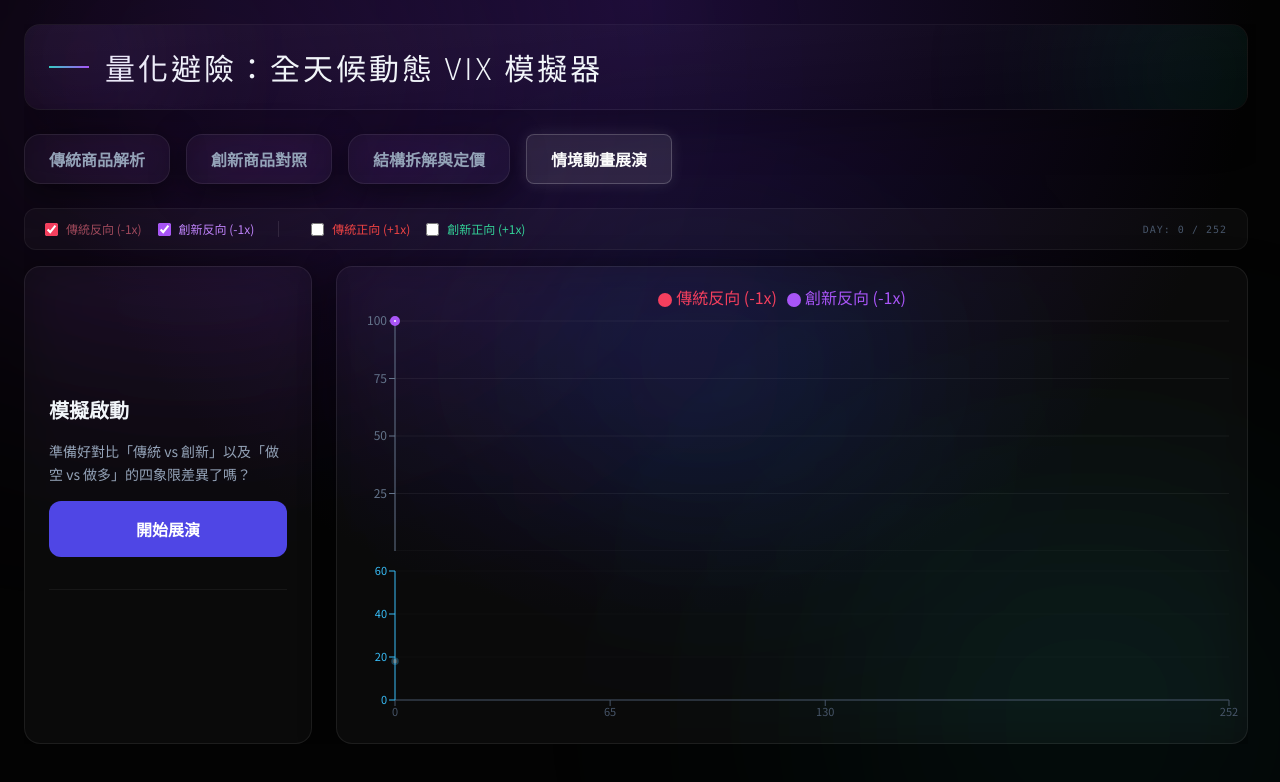
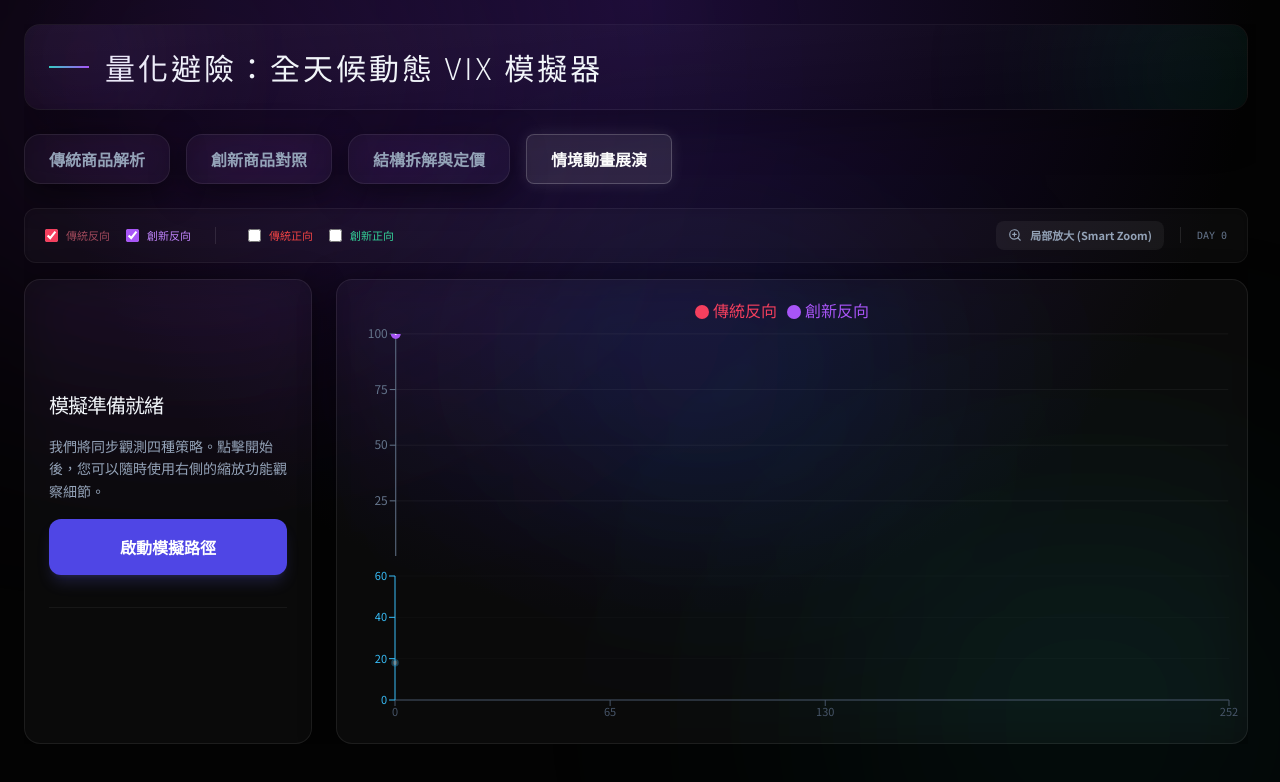
Before and after one commit to jerry0519-nycu/vix_simulator, a Next.js app: page / in a window 1280 px wide. Both pictures are taken after a click on the button "情境動畫展演". Shown: the top 782 px of the page. Built offline with nearby package versions, Linux system fonts and the light colour scheme.

Commit message:
add smart zoom feature to story mode

```diff
--- a/src/components/StoryMode.tsx
+++ b/src/components/StoryMode.tsx
@@ -4,7 +4,7 @@ import React, { useState, useEffect, useMemo } from "react";
 import { SimulationParams, DailyData, useSimulation } from "@/hooks/useSimulation";
 import { GlassCard } from "./ui/GlassCard";
 import { StoryChart } from "./charts/StoryChart";
-import { Play, Pause, ChevronRight, RotateCcw, AlertTriangle, Settings2 } from "lucide-react";
+import { Play, Pause, ChevronRight, RotateCcw, AlertTriangle, Settings2, ZoomIn, ZoomOut } from "lucide-react";
 
 type StoryModeProps = {
   data: DailyData[];
@@ -18,13 +18,15 @@ export function StoryMode({ data, params, shocks }: StoryModeProps) {
   const [isPaused, setIsPaused] = useState(false);
   const [phase, setPhase] = useState<0 | 1 | 2 | 3>(0);
 
+  // 縮放狀態
+  const [isZoomed, setIsZoomed] = useState(false);
+
   // 控制四條線路顯示
-  const [showTradShort, setShowTradShort] = useState(true); // 傳統反向
-  const [showTradLong, setShowTradLong] = useState(false); // 傳統正向
-  const [showInnShort, setShowInnShort] = useState(true);  // 創新反向
-  const [showInnLong, setShowInnLong] = useState(false);   // 創新正向
+  const [showTradShort, setShowTradShort] = useState(true);
+  const [showTradLong, setShowTradLong] = useState(false);
+  const [showInnShort, setShowInnShort] = useState(true);
+  const [showInnLong, setShowInnLong] = useState(false);
 
-  // 展演專用參數：固定正負 1 倍槓桿
   const storyParams = useMemo(() => ({ ...params, initialVix: 18 }), [params]);
   const shortParams = useMemo(() => ({ ...storyParams, leverage: -1.0 }), [storyParams]);
   const longParams = useMemo(() => ({ ...storyParams, leverage: 1.0 }), [storyParams]);
@@ -94,24 +96,23 @@ export function StoryMode({ data, params, shocks }: StoryModeProps) {
       case 0:
         return (
           <div className="space-y-4">
-            <h3 className="text-xl font-bold text-slate-100">模擬啟動</h3>
-            <p className="text-slate-400 text-sm leading-relaxed">準備好對比「傳統 vs 創新」以及「做空 vs 做多」的四象限差異了嗎？</p>
-            <button onClick={handleNextPhase} className="w-full py-4 bg-indigo-600 hover:bg-indigo-500 rounded-xl text-white font-bold transition-all">
-              開始展演
+            <h3 className="text-xl font-bold text-slate-100 font-light tracking-tighter">模擬準備就緒</h3>
+            <p className="text-slate-400 text-sm leading-relaxed">我們將同步觀測四種策略。點擊開始後，您可以隨時使用右側的縮放功能觀察細節。</p>
+            <button onClick={handleNextPhase} className="w-full py-4 bg-indigo-600 hover:bg-indigo-500 rounded-xl text-white font-bold transition-all shadow-lg shadow-indigo-500/20">
+              啟動模擬路徑
             </button>
           </div>
         );
       case 1:
         return (
           <div className="space-y-4 animate-in fade-in slide-in-from-bottom-4">
-            <h3 className="text-xl font-bold text-blue-400">階段一：平靜期的差異</h3>
-            <p className="text-slate-300 text-sm leading-relaxed">
-              <span className="text-emerald-400">創新正向</span> 靠收租顯著優於 <span className="text-red-400">傳統正向</span>。<br/>
-              <span className="text-purple-400">創新反向</span> 因保費略遜於 <span className="text-rose-400 text-opacity-60">傳統反向</span>。
+            <h3 className="text-xl font-bold text-blue-400">階段一：低波動盤整</h3>
+            <p className="text-slate-300 text-sm leading-relaxed italic">
+              提示：此時您可以點擊右上角的 <span className="text-white">Zoom</span>，觀察創新正向是如何緩慢拉開與傳統型的差距。
             </p>
             {!isPlaying && currentDay === targetDay && (
               <button onClick={handleNextPhase} className="w-full py-4 bg-red-600 hover:bg-red-500 rounded-xl text-white font-bold">
-                <AlertTriangle size={20} className="inline mr-2" /> 觸發黑天鵝
+                引發極端風險
               </button>
             )}
           </div>
@@ -119,15 +120,13 @@ export function StoryMode({ data, params, shocks }: StoryModeProps) {
       case 2:
         return (
           <div className="space-y-4 animate-in fade-in slide-in-from-bottom-4">
-            <h3 className="text-xl font-bold text-red-500">階段二：暴漲與存續</h3>
+            <h3 className="text-xl font-bold text-red-500">階段二：黑天鵝降臨</h3>
             <p className="text-slate-300 text-sm leading-relaxed">
-              VIX 暴漲！傳統反向歸零。<br/>
-              <span className="text-purple-400 font-bold">創新反向</span> 成功存活。<br/>
-              <span className="text-emerald-400 font-bold">創新正向</span> 則大幅獲利。
+              VIX 暴漲引發連鎖反應。傳統做空產品面臨清算，而避險引擎在此時發揮決定性作用。
             </p>
             {!isPlaying && currentDay === targetDay && (
               <button onClick={handleNextPhase} className="w-full py-4 bg-blue-600 hover:bg-blue-500 rounded-xl text-white font-bold">
-                下一步
+                查看清算結果
               </button>
             )}
           </div>
@@ -135,12 +134,12 @@ export function StoryMode({ data, params, shocks }: StoryModeProps) {
       case 3:
         return (
           <div className="space-y-4">
-            <h3 className="text-xl font-bold text-teal-400">模擬總結</h3>
-            <p className="text-slate-300 text-sm leading-relaxed">
-              創新引擎為兩類商品都帶來了更好的風險調整後收益。
+            <h3 className="text-xl font-bold text-teal-400">模擬結束</h3>
+            <p className="text-slate-300 text-sm leading-relaxed font-light">
+              通過對稱式的策略組裝，我們實現了全天候的風險控管。
             </p>
             <button onClick={handleReset} className="w-full py-4 bg-slate-700 hover:bg-slate-600 rounded-xl text-white font-bold">
-              重新開始
+              重置場景
             </button>
           </div>
         );
@@ -149,42 +148,57 @@ export function StoryMode({ data, params, shocks }: StoryModeProps) {
 
   return (
     <div className="flex flex-col h-full overflow-hidden max-h-[calc(100vh-160px)]">
-      {/* 四選一控制列 */}
-      <div className="flex items-center justify-between bg-white/[0.03] border border-white/[0.05] p-3 px-5 rounded-xl mb-4 shrink-0">
+      {/* 增強型控制列 */}
+      <div className="flex items-center justify-between bg-white/[0.03] border border-white/[0.05] p-3 px-5 rounded-xl mb-4 shrink-0 shadow-inner">
         <div className="flex items-center gap-8">
           <div className="flex items-center gap-4 border-r border-white/10 pr-6">
-            <label className="flex items-center gap-2 text-xs text-rose-400/60 cursor-pointer">
+            <label className="flex items-center gap-2 text-[11px] text-rose-400/60 cursor-pointer hover:text-rose-400 transition-colors">
               <input type="checkbox" checked={showTradShort} onChange={e=>setShowTradShort(e.target.checked)} className="accent-rose-500" />
-              傳統反向 (-1x)
+              傳統反向
             </label>
-            <label className="flex items-center gap-2 text-xs text-purple-400 cursor-pointer">
+            <label className="flex items-center gap-2 text-[11px] text-purple-400 cursor-pointer hover:text-purple-300 transition-colors">
               <input type="checkbox" checked={showInnShort} onChange={e=>setShowInnShort(e.target.checked)} className="accent-purple-500" />
-              創新反向 (-1x)
+              創新反向
             </label>
           </div>
           <div className="flex items-center gap-4">
-            <label className="flex items-center gap-2 text-xs text-red-500 cursor-pointer">
+            <label className="flex items-center gap-2 text-[11px] text-red-500 cursor-pointer hover:text-red-400 transition-colors">
               <input type="checkbox" checked={showTradLong} onChange={e=>setShowTradLong(e.target.checked)} className="accent-red-500" />
-              傳統正向 (+1x)
+              傳統正向
             </label>
-            <label className="flex items-center gap-2 text-xs text-emerald-400 cursor-pointer">
+            <label className="flex items-center gap-2 text-[11px] text-emerald-400 cursor-pointer hover:text-emerald-300 transition-colors">
               <input type="checkbox" checked={showInnLong} onChange={e=>setShowInnLong(e.target.checked)} className="accent-emerald-500" />
-              創新正向 (+1x)
+              創新正向
             </label>
           </div>
         </div>
-        <div className="text-[10px] text-slate-600 font-mono uppercase tracking-widest">
-           Day: {currentDay} / {params.tradingDays}
+
+        <div className="flex items-center gap-4">
+          <button
+            onClick={() => setIsZoomed(!isZoomed)}
+            className={`flex items-center gap-2 px-3 py-1.5 rounded-lg text-[11px] font-bold transition-all ${
+              isZoomed
+                ? "bg-blue-600 text-white shadow-lg shadow-blue-600/20"
+                : "bg-white/5 text-slate-400 hover:bg-white/10"
+            }`}
+          >
+            {isZoomed ? <ZoomOut size={14} /> : <ZoomIn size={14} />}
+            {isZoomed ? "取消放大" : "局部放大 (Smart Zoom)"}
+          </button>
+          <div className="h-4 w-[1px] bg-white/10" />
+          <div className="text-[10px] text-slate-500 font-mono">
+             DAY {currentDay}
+          </div>
         </div>
       </div>
 
       <div className="flex-1 grid grid-cols-4 gap-6 min-h-0">
         <div className="col-span-1">
-          <GlassCard className="h-full flex flex-col justify-center p-6 border-l-4 border-l-purple-500">
+          <GlassCard className="h-full flex flex-col justify-center p-6 border-l-4 border-l-indigo-500">
             {renderNarrative()}
             <div className="mt-8 pt-6 border-t border-white/5 shrink-0">
               {isPlaying && (
-                <button onClick={togglePause} className="w-full py-2 rounded-lg bg-white/5 border border-white/10 text-[10px] text-slate-400 uppercase tracking-widest">
+                <button onClick={togglePause} className="w-full py-2 rounded-lg bg-white/5 border border-white/10 text-[10px] text-slate-400 uppercase tracking-widest hover:text-white transition-colors">
                   {isPaused ? "RESUME" : "PAUSE"}
                 </button>
               )}
@@ -201,6 +215,7 @@ export function StoryMode({ data, params, shocks }: StoryModeProps) {
               showTradLong={showTradLong}
               showInnShort={showInnShort}
               showInnLong={showInnLong}
+              isZoomed={isZoomed}
             />
           </GlassCard>
         </div>
--- a/src/components/charts/StoryChart.tsx
+++ b/src/components/charts/StoryChart.tsx
@@ -19,6 +19,7 @@ type StoryChartProps = {
   showTradLong: boolean;
   showInnShort: boolean;
   showInnLong: boolean;
+  isZoomed?: boolean;
 };
 
 export function StoryChart({
@@ -27,7 +28,8 @@ export function StoryChart({
   showTradShort,
   showTradLong,
   showInnShort,
-  showInnLong
+  showInnLong,
+  isZoomed = false
 }: StoryChartProps) {
   const yAxisWidth = 50;
 
@@ -42,8 +44,9 @@ export function StoryChart({
             <YAxis
               yAxisId="left" stroke="#64748b"
               tick={{ fill: '#64748b', fontSize: 12 }}
-              domain={[0, 'auto']}
+              domain={isZoomed ? ['auto', 'auto'] : [0, 'auto']}
               width={yAxisWidth}
+              allowDataOverflow={true}
             />
             <Tooltip
               formatter={(value: number) => value.toFixed(2)}
@@ -51,22 +54,18 @@ export function StoryChart({
             />
             <Legend verticalAlign="top" height={36} iconType="circle" />
 
-            {/* 傳統反向：改為實線，較細 */}
             {showTradShort && (
-              <Line yAxisId="left" type="monotone" dataKey="tradShort" name="傳統反向 (-1x)" stroke="#f43f5e" strokeWidth={1} dot={false} isAnimationActive={false} opacity={0.4} />
+              <Line yAxisId="left" type="monotone" dataKey="tradShort" name="傳統反向" stroke="#f43f5e" strokeWidth={1} dot={false} isAnimationActive={false} opacity={0.4} />
             )}
-            {/* 創新反向：紫色厚實線 */}
             {showInnShort && (
-              <Line yAxisId="left" type="monotone" dataKey="innShort" name="創新反向 (-1x)" stroke="#a855f7" strokeWidth={4} dot={false} isAnimationActive={false} />
+              <Line yAxisId="left" type="monotone" dataKey="innShort" name="創新反向" stroke="#a855f7" strokeWidth={4} dot={false} isAnimationActive={false} />
             )}
 
-            {/* 傳統正向：改為實線，較細 */}
             {showTradLong && (
-              <Line yAxisId="left" type="monotone" dataKey="tradLong" name="傳統正向 (+1x)" stroke="#ef4444" strokeWidth={1} dot={false} isAnimationActive={false} opacity={0.4} />
+              <Line yAxisId="left" type="monotone" dataKey="tradLong" name="傳統正向" stroke="#ef4444" strokeWidth={1} dot={false} isAnimationActive={false} opacity={0.4} />
             )}
-            {/* 創新正向：翡翠厚實線 */}
             {showInnLong && (
-              <Line yAxisId="left" type="monotone" dataKey="innLong" name="創新正向 (+1x)" stroke="#10b981" strokeWidth={4} dot={false} isAnimationActive={false} />
+              <Line yAxisId="left" type="monotone" dataKey="innLong" name="創新正向" stroke="#10b981" strokeWidth={4} dot={false} isAnimationActive={false} />
             )}
           </LineChart>
         </ResponsiveContainer>
```
